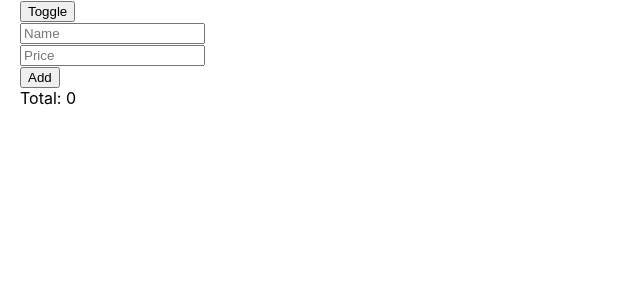
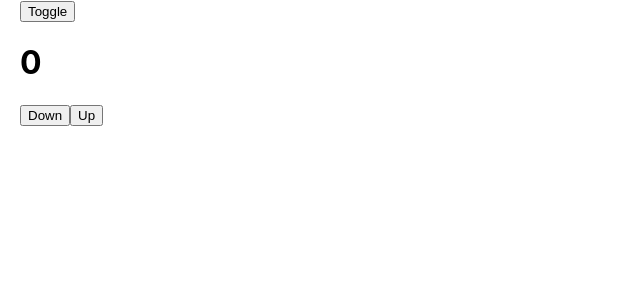
Before and after one commit to nguyenlecong/react, a React (Create React App) app in the folder reactjs/tiktok/: page / in a window 1280 px wide. Both pictures are taken after a click on the button "Toggle". Shown: the top 300 px of the page, without its empty margins (0-640 px from the left). Built offline with nearby package versions, Linux system fonts and the light colour scheme.

Commit message:
[Hooks] useReducer

```diff
--- a/reactjs/tiktok/package.json
+++ b/reactjs/tiktok/package.json
@@ -8,7 +8,7 @@
     "@testing-library/user-event": "^13.5.0",
     "react": "^18.2.0",
     "react-dom": "^18.2.0",
-    "react-scripts": "5.0.1",
+    "react-scripts": "^5.0.1",
     "web-vitals": "^2.1.4"
   },
   "scripts": {
--- a/reactjs/tiktok/src/App.js
+++ b/reactjs/tiktok/src/App.js
@@ -3,7 +3,8 @@
 // import Content from './UseLayoutEffect'
 // import Content from './UseRef'
 // import Content from './useCallback'
-import Content from './useMemo'
+// import Content from './useMemo'
+import Content from './useReducer'
 
 function App() {
     const [show, setShow] = useState(false)
--- /dev/null
+++ b/reactjs/tiktok/src/useReducer.js
@@ -0,0 +1,59 @@
+import { useReducer } from 'react'
+
+// useState
+// 1. Init state: 0
+// 2. Actions: Up (state + 1) / Down (state - 1)
+
+// useReducer
+// 1. Init state: 0
+// 2. Actions: Up (state + 1) / Down (state - 1)
+// 3. Reducer
+// 4. Dispatch
+
+
+// Init state
+const initState = 0
+
+// Actions
+const UP_ACTION = 'up'
+const DOWN_ACTION = 'down'
+
+// Reducer
+const reducer = (state, action) => {
+  switch(action) {
+    case UP_ACTION:
+      return state + 1
+    case DOWN_ACTION:
+      return state - 1
+    default:
+      throw new Error('Invalid action')
+  }
+}
+
+// Dispatch
+
+function Content() {
+  // const [count, setCount] = useState(0)
+  const [count, dispatch] = useReducer(reducer, initState)
+
+  return (
+    <div>
+      <h1>{count}</h1>
+      <button
+        // onClick={() => setCount(count - 1)}
+          onClick={() => dispatch(DOWN_ACTION)}
+      >
+        Down
+      </button>
+      <button
+        // onClick={() => setCount(count + 1)}
+          onClick={() => dispatch(UP_ACTION)}
+      >
+        Up
+      </button>
+    </div>
+
+  )
+}
+
+export default Content;
```
Also changed, not shown: 2 other files (tests, documents, lock files or other folders).
